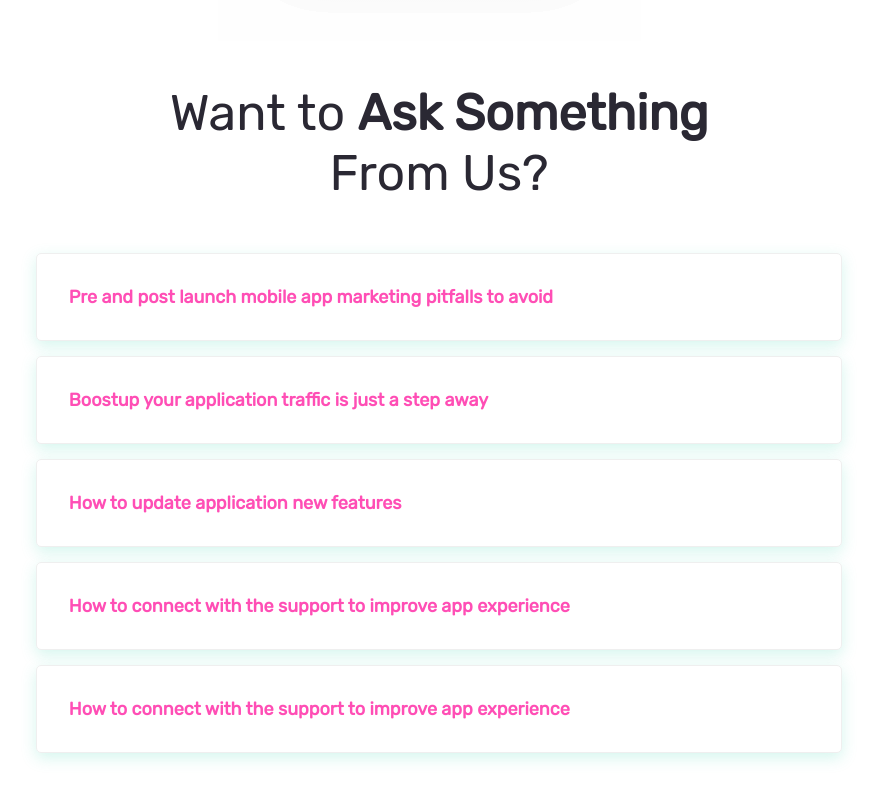
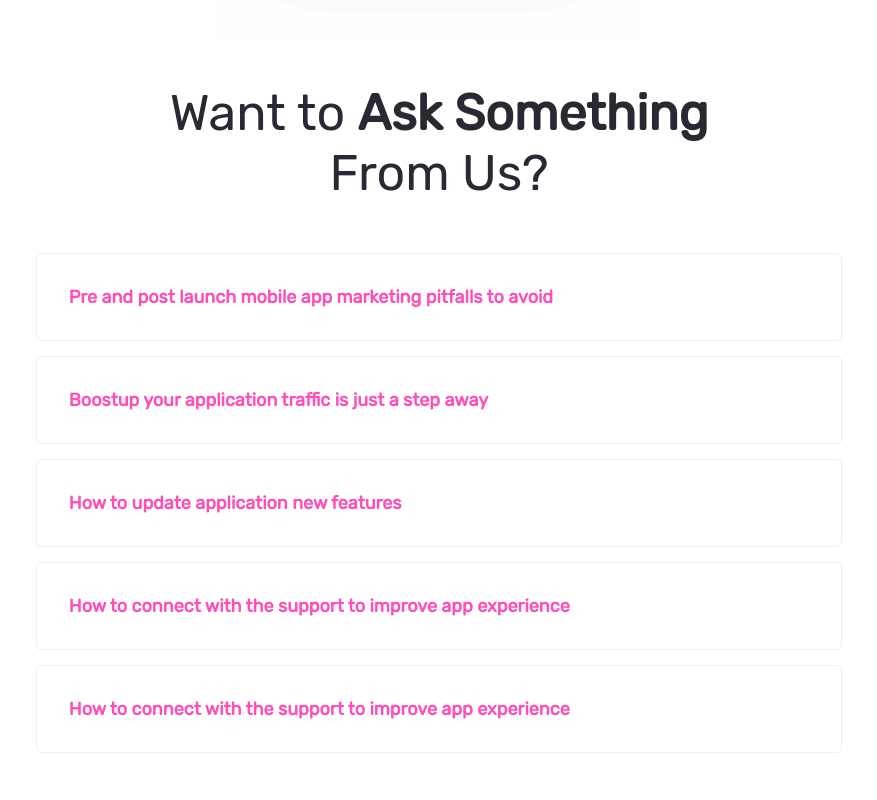
Before and after one commit to Zarshenas/React-landing-page, a React (Create React App) app: page / in a window 1280 px wide. Shown: the part 8426-9226 px from the top of the page, without its empty margins (201-1078 px from the left). Built offline with nearby package versions, Linux system fonts and the light colour scheme.

Commit message:
F and Q section Accordion changed

```diff
--- a/src/Components/Faq.js
+++ b/src/Components/Faq.js
@@ -27,7 +27,7 @@ class FAQ extends Component {
         return (
             <section className={`${styles.faqSection} container`}>
                 <h1>Want to <span>Ask Something</span> <br/> From Us?</h1>
-                <Accordion allowMultipleExpanded>
+                <Accordion Pre-expanded>
                     {this.state.FAQ.map((item) => (
                         <AccordionItem key={item.id}>
                             <AccordionItemHeading>
--- a/src/Components/accordion.css
+++ b/src/Components/accordion.css
@@ -8,7 +8,6 @@
     padding: 32px;
     position: relative;
     background-color: #ffffff;
-    box-shadow: 0 5px 15px 0 rgba(58, 212, 173, 0.212);
 }
 .accordion__item::after{
     content: "";
@@ -25,6 +24,7 @@
 }
 .accordion__item:hover::after{
     opacity: 1;
+    box-shadow: 0 5px 15px 0 rgba(58, 212, 173, 0.212);
 }
 .accordion__button {
     background-color: #ffffff;
```
